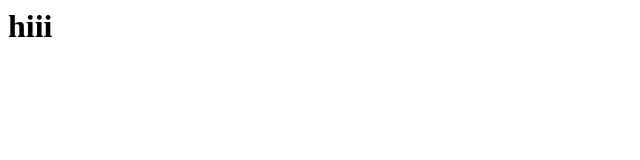
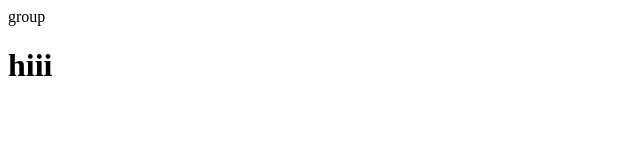
Before and after one commit to sandd211/demo, a plain HTML site: page gitdemo/index.html in a window 1280 px wide. Shown: the whole page, without its empty margins (0-640 px from the left). Drawn offline with Linux system fonts and the light colour scheme.

Commit message:
Update index.html

```diff
--- a/gitdemo/index.html
+++ b/gitdemo/index.html
@@ -1 +1 @@
-<h1>hiii</h1>
+<p>group</p><h1>hiii</h1>
```
